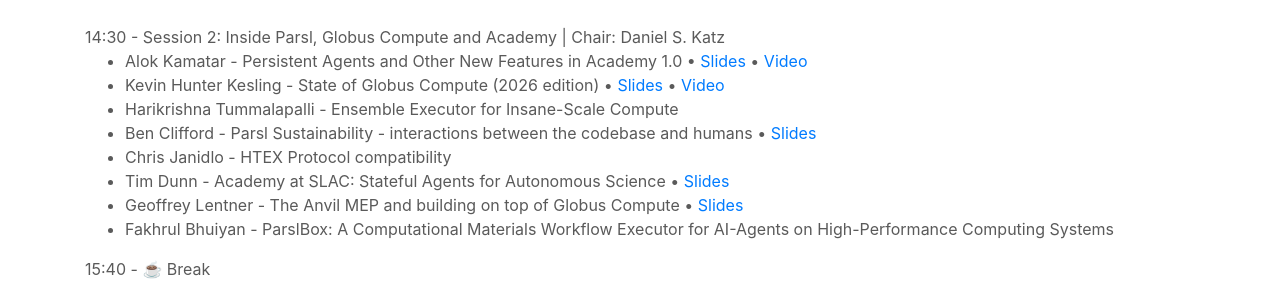
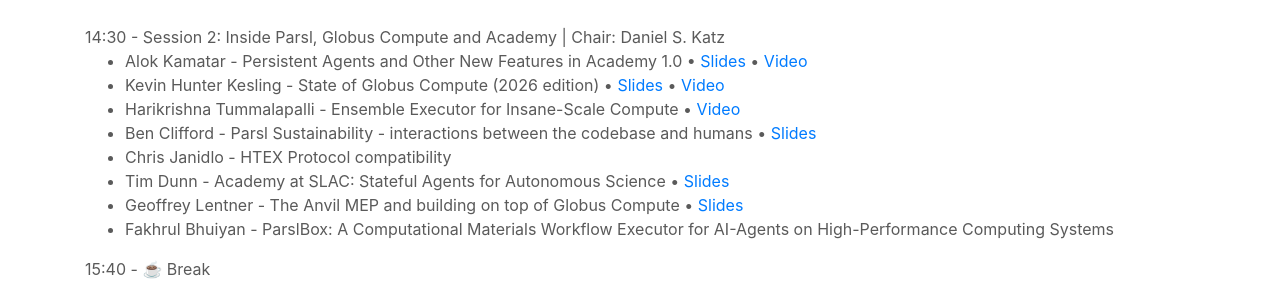
Before and after one commit to Parsl/parsl.github.io, a Jekyll site: the page built from parslfest/apex2026.html, in a window 1280 px wide and 900 px high, scrolled down 802 px. Shown: the part 161-453 px from the top of the window. Built offline with Jekyll 4.4.1, drawn with Linux system fonts in a browser that asks for light colours.

Commit message:
Add Harikrishna video

```diff
--- a/parslfest/apex2026.html
+++ b/parslfest/apex2026.html
@@ -77,7 +77,7 @@
 <ul>
 <li>Alok Kamatar - Persistent Agents and Other New Features in Academy 1.0 • <a href="2026/kamatar-academy-1.0.pdf" target="_blank">Slides</a> • <a href="https://youtu.be/iCtxZxae_Gs">Video</a> </li>
 <li>Kevin Hunter Kesling - State of Globus Compute (2026 edition) • <a target="_blank" href="2026/khunterkesling-state-of-compute-2026.pdf">Slides</a> • <a href="https://youtu.be/-boC9MylntA">Video</a></li>
-<li>Harikrishna Tummalapalli - Ensemble Executor for Insane-Scale Compute   </li>
+<li>Harikrishna Tummalapalli - Ensemble Executor for Insane-Scale Compute • <a href="https://youtu.be/cV-d2Ned_pE">Video</a></li>
 <li>Ben Clifford - Parsl Sustainability - interactions between the codebase and humans • <a href="2026/clifford-sustainability-humans-codebase.pdf" target="_blank">Slides</a></li>
 <li>Chris Janidlo - HTEX Protocol compatibility</li>
 <li>Tim Dunn - Academy at SLAC: Stateful Agents for Autonomous Science • <a href="2026/dunn-academy-at-slac.pdf" target="_blank">Slides</a></li>
```
